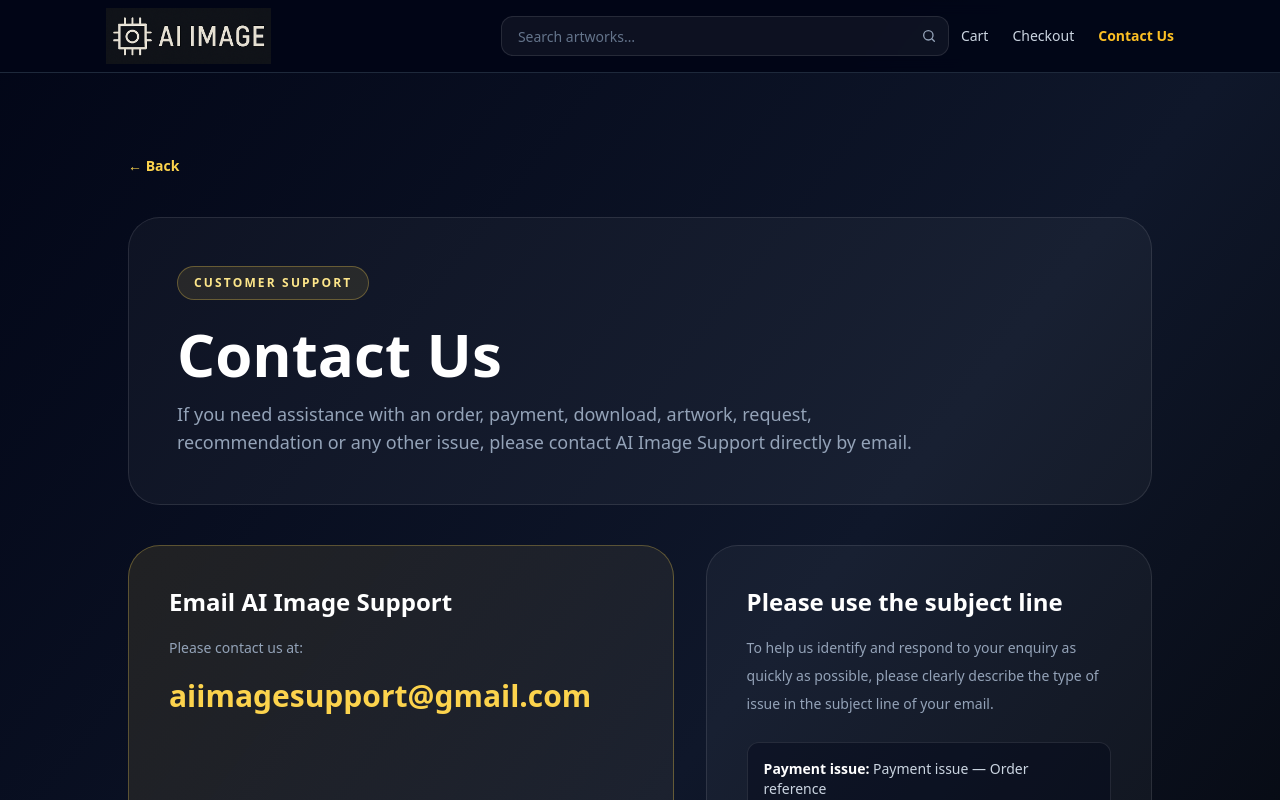
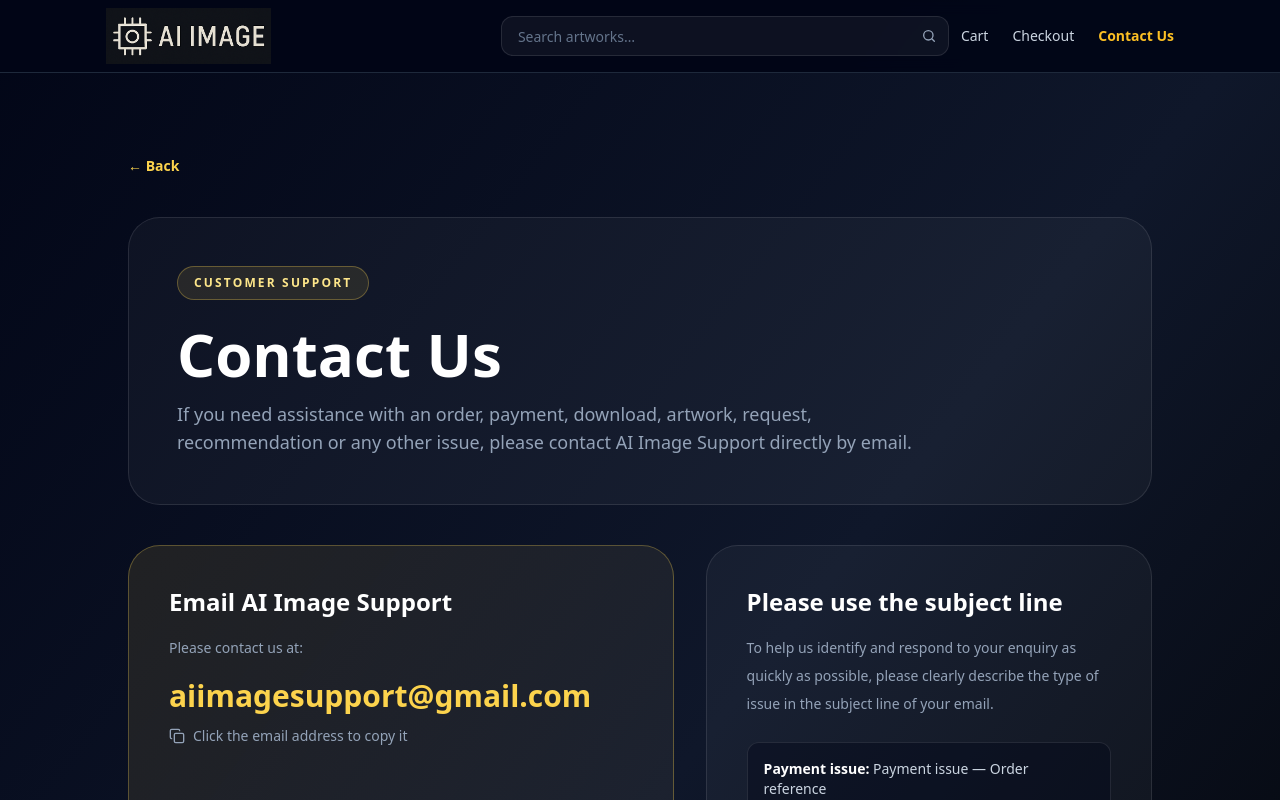
Before and after one commit to juruandewitt/ai-image, a Next.js app: page /contact in a window 1280 px wide. Shown: the top 800 px of the page. Built offline with nearby package versions, Linux system fonts and the light colour scheme.

Commit message:
Update page.tsx

```diff
--- a/app/contact/page.tsx
+++ b/app/contact/page.tsx
@@ -1,4 +1,5 @@
 import BackButton from '@/components/back-button'
+import CopyEmail from '@/components/copy-email'
 
 export const metadata = {
   title: 'Contact Us | AI Image',
@@ -41,12 +42,7 @@ export default function ContactPage() {
             Please contact us at:
           </p>
 
-          <a
-            href="mailto:aiimagesupport@gmail.com"
-            className="mt-4 block break-all text-2xl font-semibold text-amber-300 hover:underline md:text-3xl"
-          >
-            aiimagesupport@gmail.com
-          </a>
+          <CopyEmail />
         </div>
 
         <div className="rounded-[2rem] border border-white/10 bg-white/[0.04] p-8 md:p-10">
```
